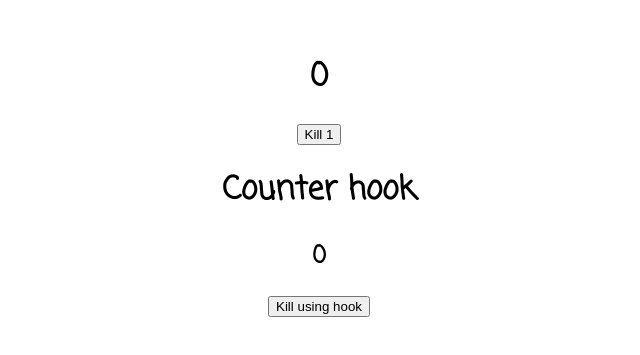
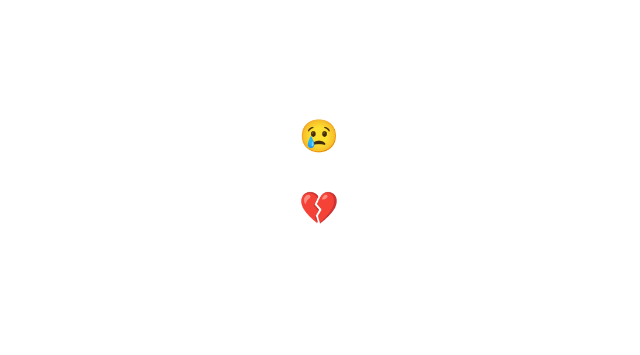
Before and after one commit to rafiurrafi/react-bootcamp, a React (Create React App) app: page / in a window 1280 px wide. Shown: the part 225-580 px from the top of the page, without its empty margins (321-961 px from the left). Built offline with nearby package versions, Linux system fonts and the light colour scheme.

Commit message:
make toggler component

```diff
--- a/src/app.jsx
+++ b/src/app.jsx
@@ -2,11 +2,11 @@ import React from "react";
 import "./app.css";
 import CounterClass from "./todos/hook-intro/counterClass";
 import CounterHooks from "./todos/hook-intro/counterHooks";
+import Toggler from "./todos/hook-intro/toggler";
 const App = (props) => {
   return (
     <div className="App">
-      <CounterClass />
-      <CounterHooks />
+      <Toggler />
     </div>
   );
 };
--- /dev/null
+++ b/src/todos/hook-intro/toggler.jsx
@@ -0,0 +1,19 @@
+import React, { useState } from 'react';
+const Toggler = (props) => {
+    const [isHappy, setIsHappy] = useState(false);
+    const [isHeartBroken, setIsHeartBroken] = useState(false);
+    const handleIsHappy = () => {
+        setIsHappy(!isHappy)
+    }
+    const handleIsHeartBroken = () => {
+        setIsHeartBroken(!isHeartBroken)
+    }
+    return (
+        <div>
+            <h1 onClick = {handleIsHappy}>{isHappy ? "😊" : "😢"} </h1>
+            <h1 onClick = {handleIsHeartBroken}>{isHeartBroken ? "💖" : "💔"} </h1>
+        </div>
+     );
+}
+
+export default Toggler;
```
Also changed, not shown: src/todos/hook-intro/counterHooks.jsx (+7 -5 lines).
